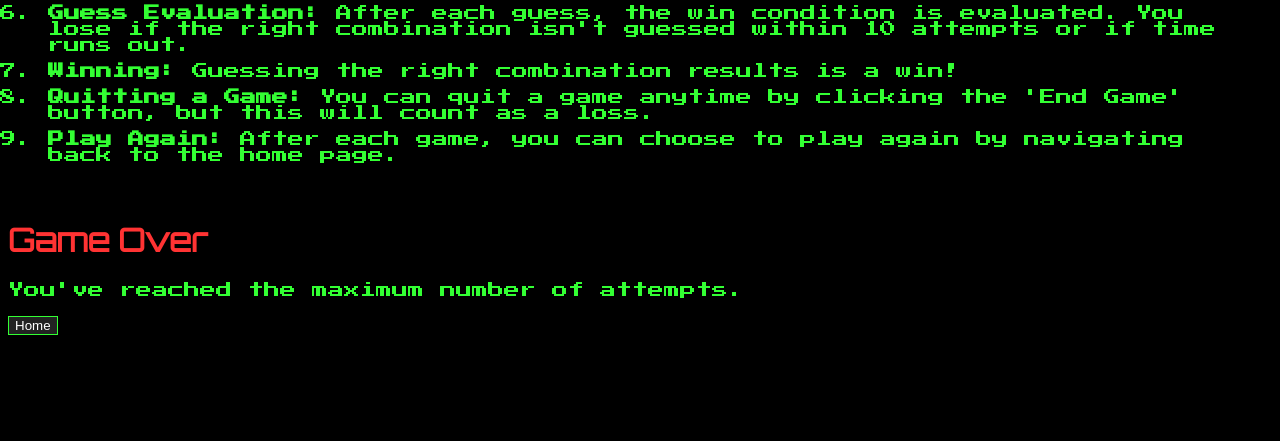
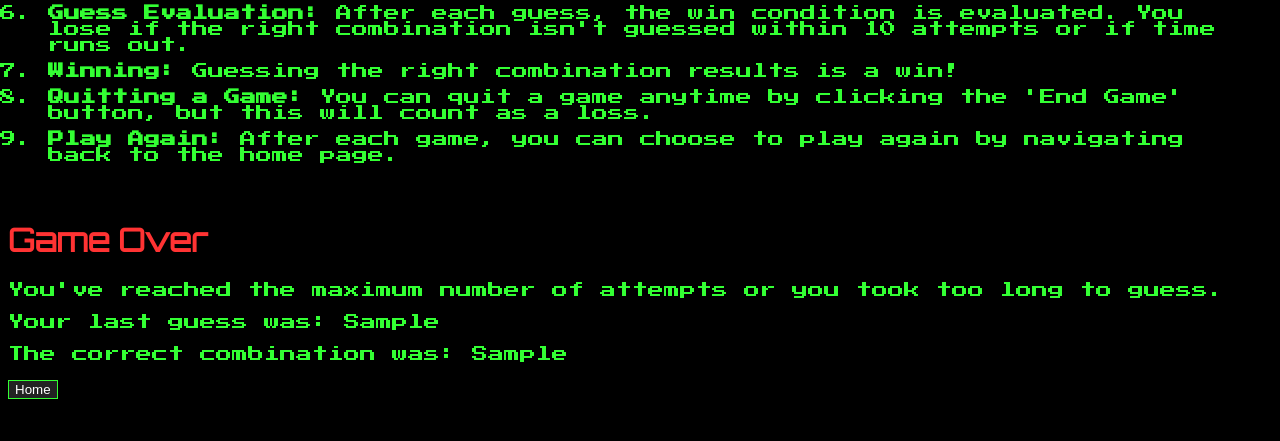
Before and after one commit to carlosm22700/mastermind_game, a Django app: template main_app/templates/lose.html in a window 1280 px wide. Shown: the part 359-800 px from the top of the page. Run offline with Django 4.2, Linux system fonts and the light colour scheme; the template is opened without the code that fills it: most values are stand-ins (such as "Sample title", 1, 10 or a date in 2020).

Commit message:
display last guess and winning combination after resolving game

```diff
--- a/main_app/templates/lose.html
+++ b/main_app/templates/lose.html
@@ -1,7 +1,9 @@
 {% extends 'base.html' %}
 {% block content %}
 <h1>Game Over</h1>
-<p>You've reached the maximum number of attempts.</p>
+<p>You've reached the maximum number of attempts or you took too long to guess.</p>
+<p>Your last guess was: {{ last_guess }}</p>
+<p>The correct combination was: {{ winning_combination }}</p>
 <form method="post" action="{% url 'home' %}">
     {% csrf_token %}
     <button type="submit">Home</button>
--- a/main_app/templates/win.html
+++ b/main_app/templates/win.html
@@ -2,6 +2,8 @@
 {% block content %}
 <h1>Congratulations!</h1>
 <p>You guessed the correct combination.</p>
+<p>Your guess was: {{ last_guess }}</p>
+<p>The right combination was: {{ winning_combination }}</p>
 <form method="post" action="{% url 'home' %}">
     {% csrf_token %}
     <button type="submit">Home</button>
```
Also changed, not shown: main_app/game_class.py (+7 -1 lines).
